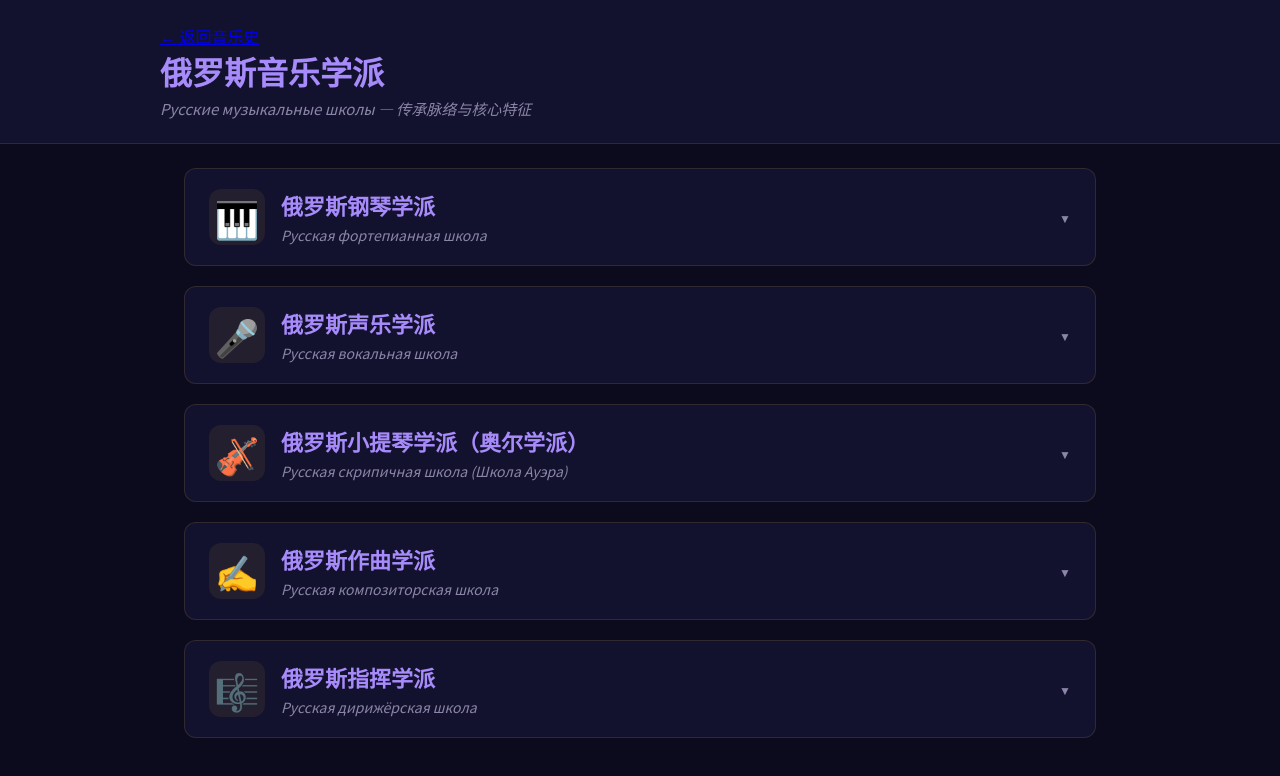
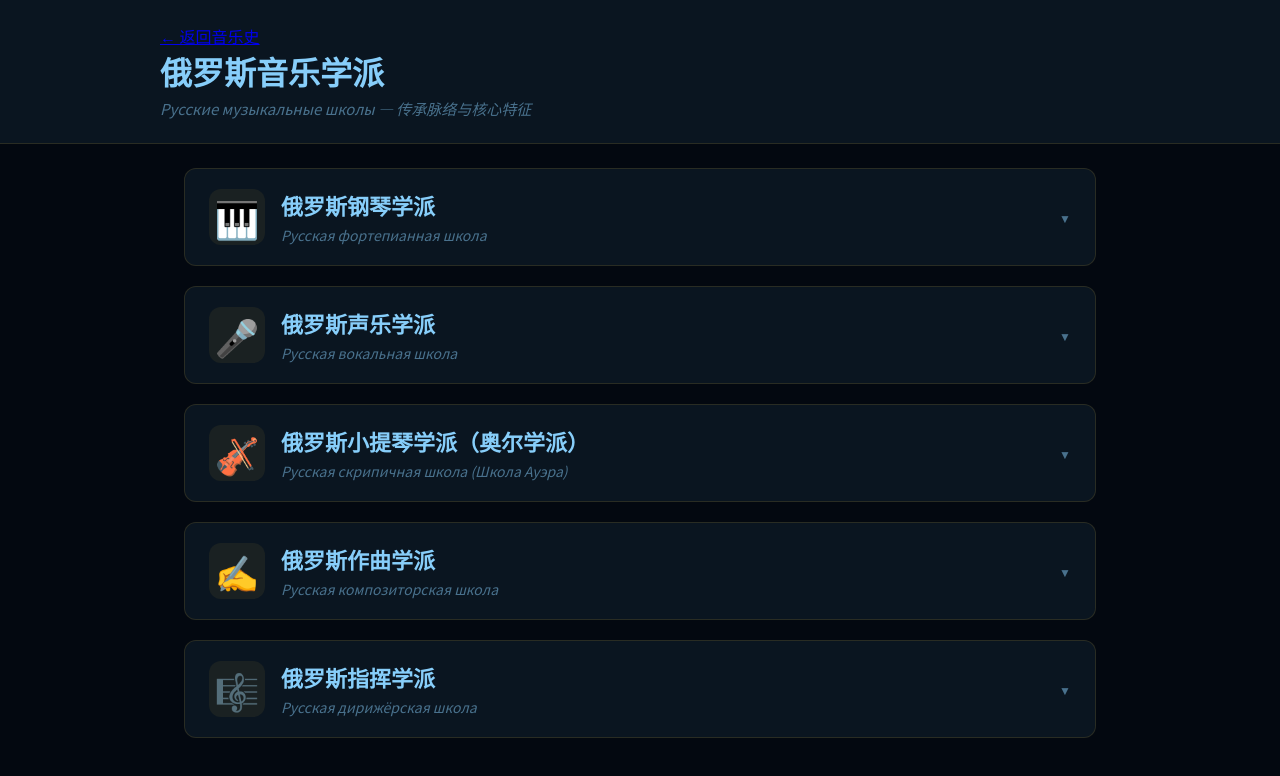
Before and after one commit to hanjinghong626-ctrl/russian-music-history-map, a Next.js app: page /schools in a window 1280 px wide. Shown: the top 776 px of the page. Built offline with nearby package versions, Linux system fonts and the light colour scheme; a web font is replaced by a local one.

Commit message:
feat: 星河配色方案 — 替换 Midnight Aurora

```diff
--- a/app/globals.css
+++ b/app/globals.css
@@ -1,20 +1,21 @@
 @import url('https://fonts.googleapis.com/css2?family=Playfair+Display:ital,wght@0,400;0,500;0,600;0,700;1,400&family=Noto+Sans+SC:wght@300;400;500;600&family=Noto+Sans:ital,wght@0,400;0,500;1,400&family=Noto+Serif+SC:wght@400;500;600;700&display=swap');
 
 :root {
-  --color-primary: #A78BFA;
-  --color-primary-light: #DDD6FE;
-  --color-primary-dark: #7C3AED;
-  --color-secondary-blue: #312E81;
-  --color-secondary-red: #6D28D9;
-  --color-accent-passion: #F472B6;
-  --color-accent-romance: #C4B5FD;
-  --color-accent-mystic: #818CF8;
-  --color-bg-deep: #0C0B1D;
-  --color-bg-card: #13122E;
-  --color-bg-overlay: rgba(12, 11, 29, 0.85);
-  --color-text-primary: #F0EDF6;
-  --color-text-secondary: #C4B5D0;
-  --color-text-muted: #8B85A8;
+  /* 星河配色 */
+  --color-primary: rgb(135,206,250);
+  --color-primary-light: rgb(180,220,255);
+  --color-primary-dark: rgb(100,180,220);
+  --color-secondary-blue: #1a3a5c;
+  --color-secondary-red: #5c3a2a;
+  --color-accent-passion: rgb(255,182,193);
+  --color-accent-romance: rgb(255,215,140);
+  --color-accent-mystic: rgb(220,220,230);
+  --color-bg-deep: #030810;
+  --color-bg-card: #0a1520;
+  --color-bg-overlay: rgba(8,14,24,0.92);
+  --color-text-primary: #e0e8f0;
+  --color-text-secondary: rgba(220,230,245,0.75);
+  --color-text-muted: rgba(135,206,250,0.5);
 }
 
 * {
@@ -41,12 +42,12 @@ html, body {
 }
 
 ::-webkit-scrollbar-thumb {
-  background: rgba(167, 139, 250, 0.25);
+  background: rgba(135, 206, 250, 0.25);
   border-radius: 3px;
 }
 
 ::-webkit-scrollbar-thumb:hover {
-  background: rgba(167, 139, 250, 0.5);
+  background: rgba(135, 206, 250, 0.5);
 }
 
 /* Page Layout */
@@ -63,10 +64,10 @@ html, body {
 /* Header */
 .page-header {
   height: 60px;
-  background: rgba(19, 18, 46, 0.7);
+  background: rgba(10, 21, 32, 0.7);
   backdrop-filter: blur(16px);
   -webkit-backdrop-filter: blur(16px);
-  border-bottom: 1px solid rgba(167, 139, 250, 0.06);
+  border-bottom: 1px solid rgba(135, 206, 250, 0.06);
   display: flex;
   align-items: center;
   justify-content: space-between;
@@ -122,7 +123,7 @@ html, body {
 
 .nav-link.active {
   color: var(--color-primary);
-  background: rgba(167, 139, 250, 0.1);
+  background: rgba(135, 206, 250, 0.1);
 }
 
 /* Main Content */
@@ -155,7 +156,7 @@ html, body {
 .loading-spinner {
   width: 40px;
   height: 40px;
-  border: 3px solid rgba(167, 139, 250, 0.2);
+  border: 3px solid rgba(135, 206, 250, 0.2);
   border-top-color: var(--color-primary);
   border-radius: 50%;
   animation: spin 1s linear infinite;
@@ -173,7 +174,7 @@ html, body {
 
 /* Selection highlight */
 ::selection {
-  background: rgba(167, 139, 250, 0.25);
+  background: rgba(135, 206, 250, 0.25);
   color: var(--color-text-primary);
 }
 
@@ -253,7 +254,7 @@ html {
   background:
     radial-gradient(ellipse at 25% 30%, rgba(139, 92, 246, 0.20) 0%, transparent 55%),
     radial-gradient(ellipse at 75% 65%, rgba(34, 211, 238, 0.15) 0%, transparent 50%),
-    radial-gradient(ellipse at 50% 85%, rgba(167, 139, 250, 0.12) 0%, transparent 45%);
+    radial-gradient(ellipse at 50% 85%, rgba(135, 206, 250, 0.12) 0%, transparent 45%);
   mix-blend-mode: screen;
 }
 .map-dreamy-overlay { display: none; }
```
